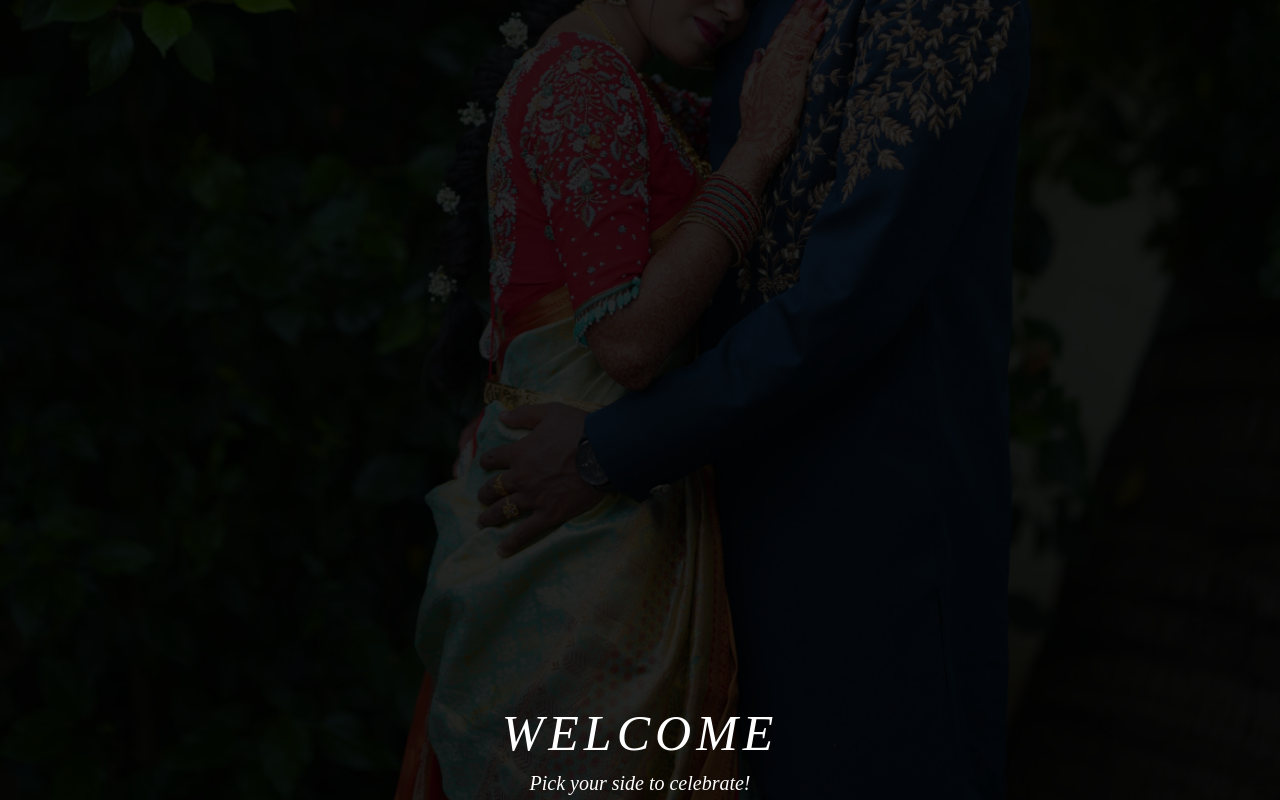
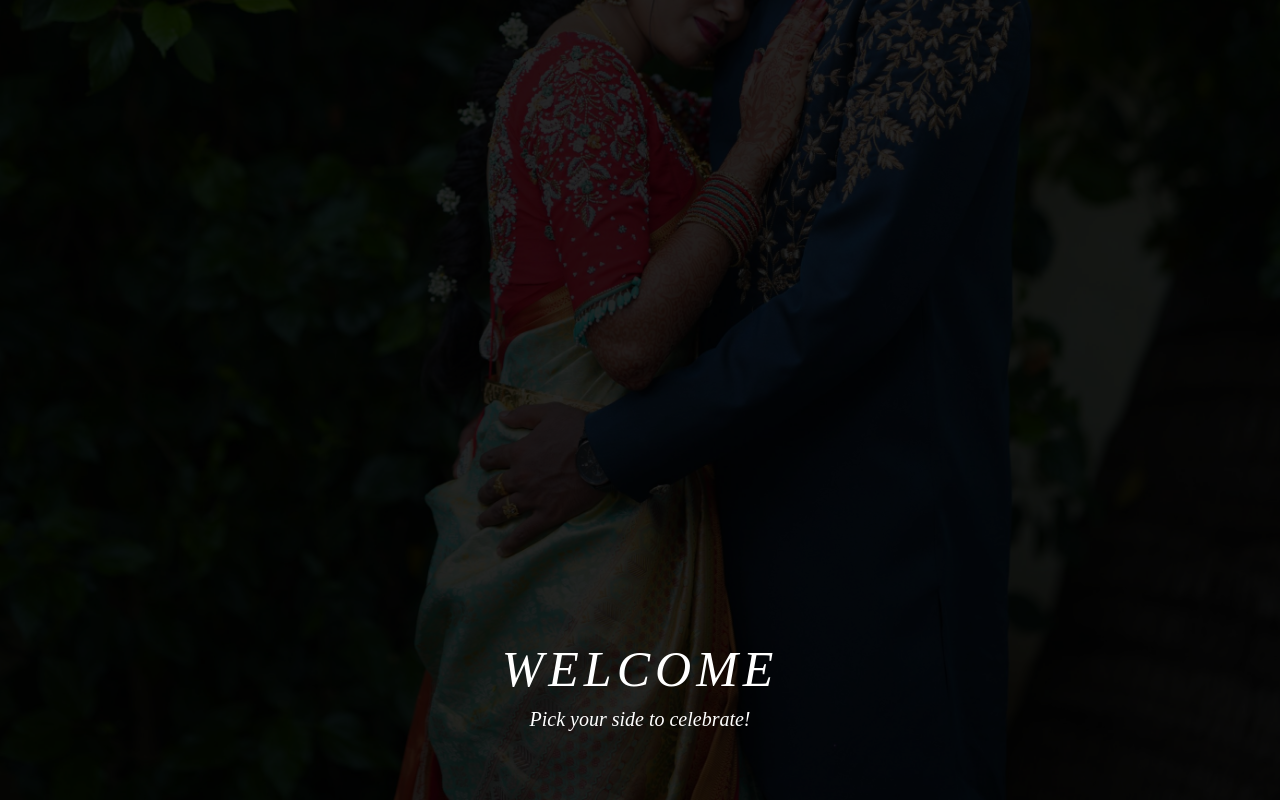
Before and after one commit to balusuAbhi/wedding, a plain HTML site: page index.html in a window 1280 px wide. Drawn offline with Linux system fonts and the light colour scheme; a web font is replaced by a local one.

Commit message:
new update

```diff
--- a/stylesheet/index.css
+++ b/stylesheet/index.css
@@ -5,7 +5,7 @@
   overflow: hidden;
   z-index: 5;
   display: flex;
-  padding-top: 55%;
+  padding-top: 50%;
   align-items: center;
   gap: 10px;
   flex-direction: column;
```
